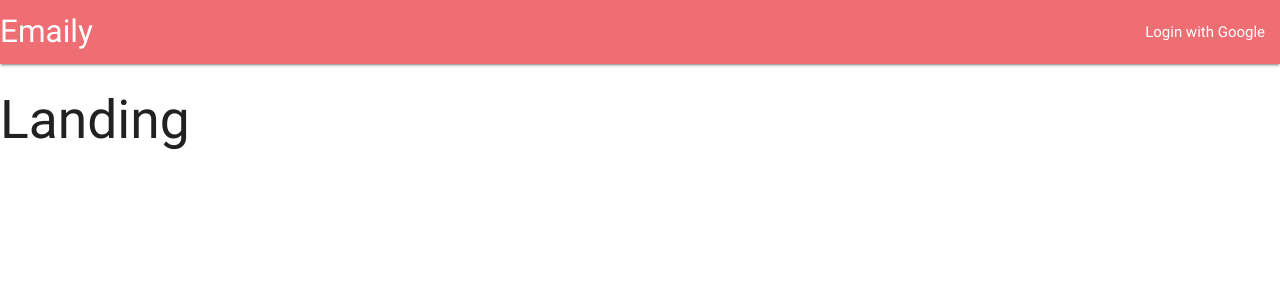
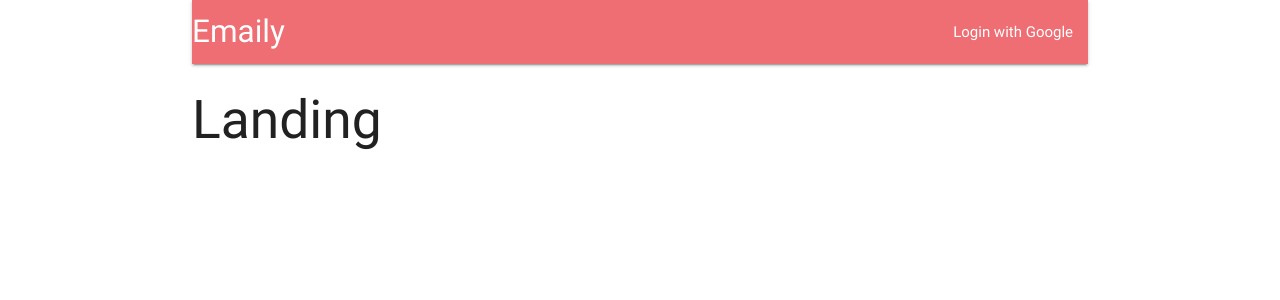
Before and after one commit to codygrant/Service-App-Feedback-Application, a React (Create React App) app in the folder client/: page / in a window 1280 px wide. Shown: the top 300 px of the page. Built offline with nearby package versions, Linux system fonts and the light colour scheme.

Commit message:
Change App function to a class

```diff
--- a/client/src/components/App.js
+++ b/client/src/components/App.js
@@ -1,4 +1,4 @@
-import React from 'react';
+import React, { Component } from 'react';
 import { BrowserRouter, Route } from 'react-router-dom';
 
 import Header from './Header';
@@ -6,19 +6,22 @@ const Dashboard = () => <h2>Dashboard</h2>;
 const SurveyNew = () => <h2>SurveyNew</h2>;
 const Landing = () => <h2>Landing</h2>;
 
-const App = () => {
+class App extends Component {
+
+  render() {
     return (
       <div>
         <BrowserRouter>
-        <div>
+          <div className="container">
             <Header/>
-          <Route exact path={"/"} component={Landing} />
-          <Route exact path={"/surveys"} component={Dashboard} />
-          <Route path={"/surveys/new"} component={SurveyNew} />
+            <Route exact path={"/"} component={Landing}/>
+            <Route exact path={"/surveys"} component={Dashboard}/>
+            <Route path={"/surveys/new"} component={SurveyNew}/>
           </div>
         </BrowserRouter>
       </div>
     );
+  }
 };
 
 export default App;
```
Lines whose indentation alone changed are shown as unchanged.
